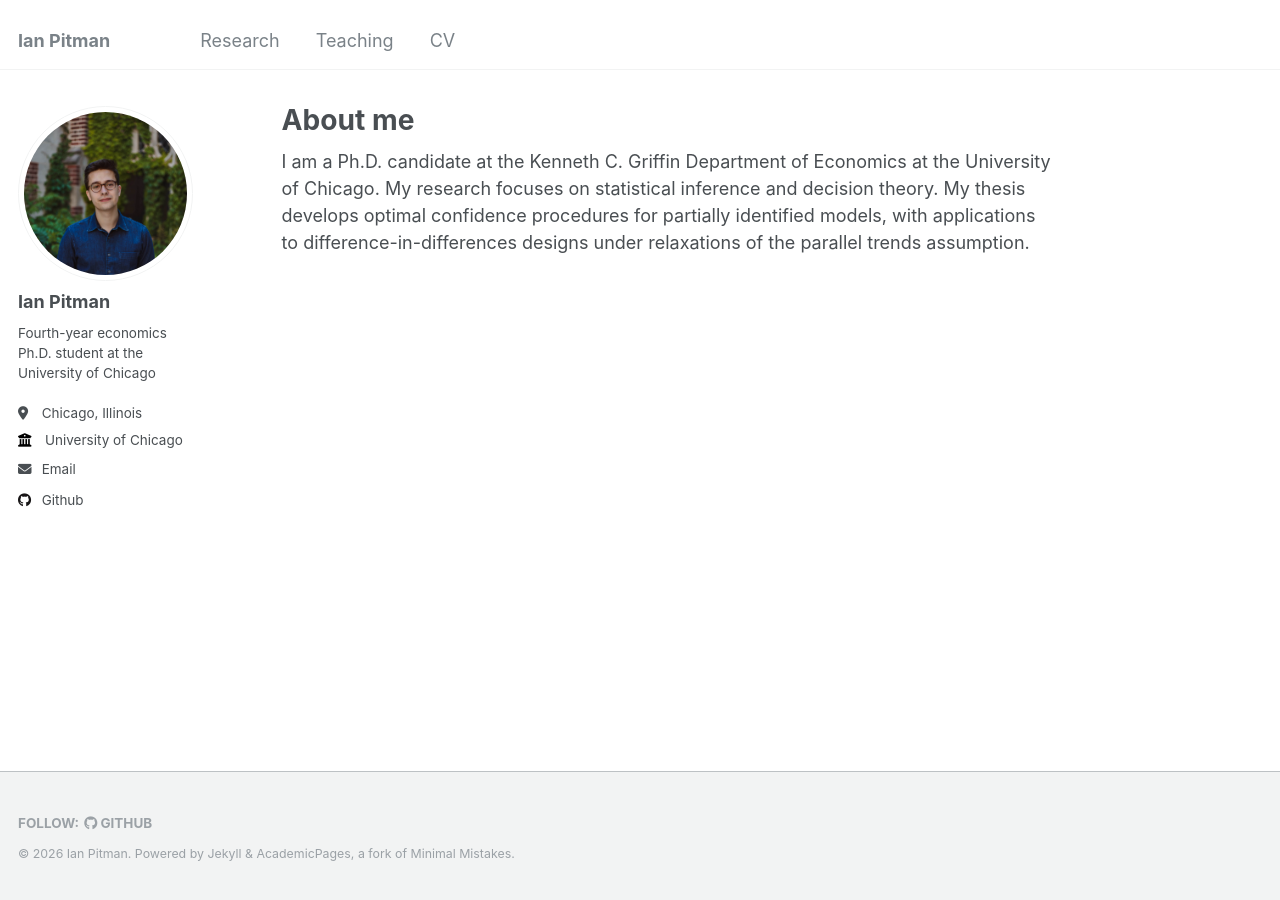
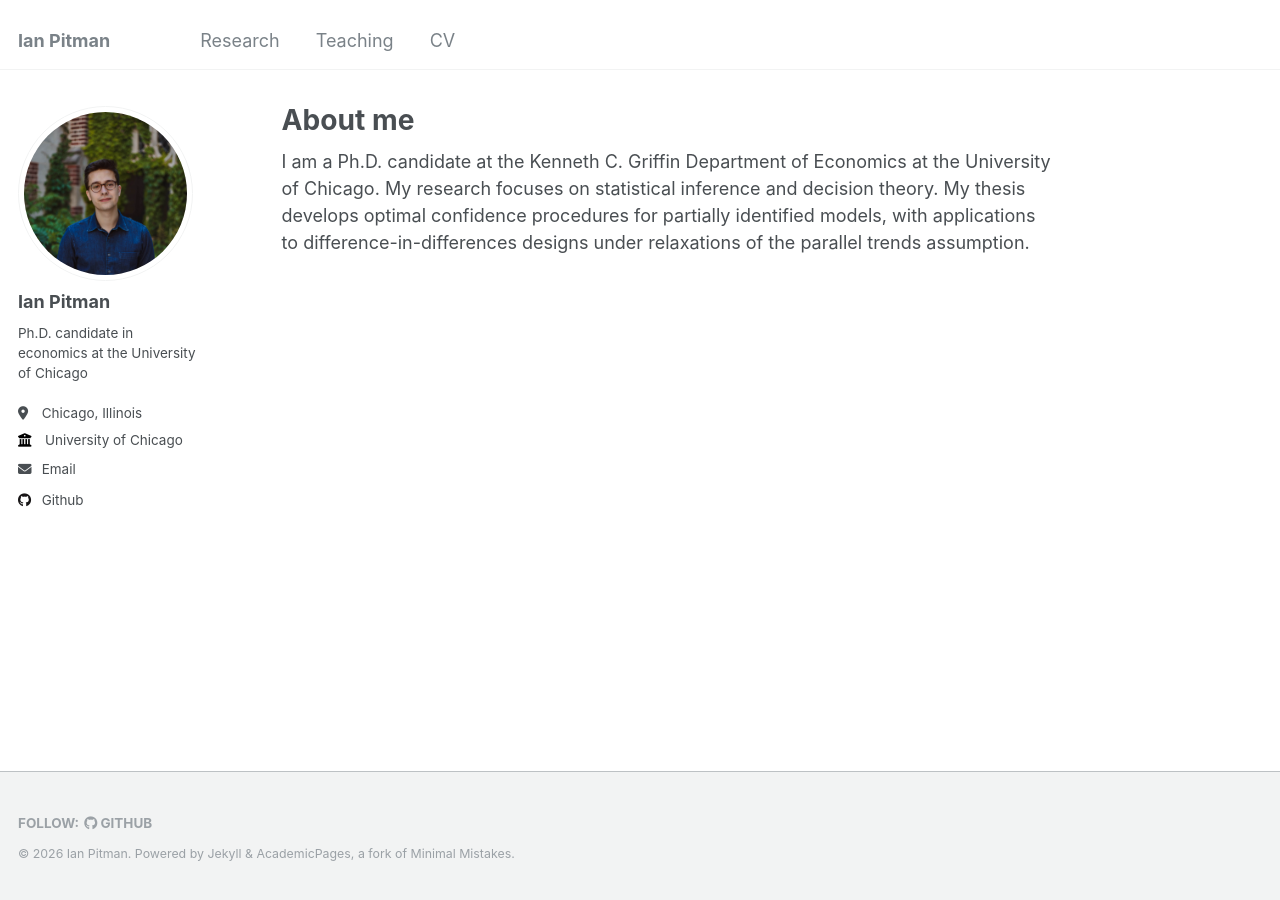
Before and after one commit to ipitman/ipitman.github.io, a Jekyll site: the page built from _pages/about.md, in a window 1280 px wide. Built offline with Jekyll 4.4.1, drawn with Linux system fonts in a browser that asks for light colours.

Commit message:
Updated year and CV

```diff
--- a/_config.yml
+++ b/_config.yml
@@ -11,7 +11,7 @@ locale                   : "en-US"
 title                    : "Ian Pitman"
 title_separator          : "-"
 name                     : &name "Ian Pitman"
-description              : &description "Fifth-year economics Ph.D. student at the University of Chicago"
+description              : &description "Ph.D. candidate in economics at the University of Chicago"
 url                      : https://ipitman.github.io # the base hostname & protocol for your site e.g. "https://mmistakes.github.io"
 baseurl                  : "" # the subpath of your site, e.g. "/blog"
 repository               : "ipitman/ipitman.github.io"
@@ -24,7 +24,7 @@ author:
   avatar           : "profile.png"
   name             : "Ian Pitman"
   pronouns         : # example: "she/her"
-  bio              : "Fourth-year economics Ph.D. student at the University of Chicago"
+  bio              : "Ph.D. candidate in economics at the University of Chicago"
   location         : "Chicago, Illinois"
   employer         : "University of Chicago"
   uri              : # URL
```
Also changed, not shown: 1 other file.
